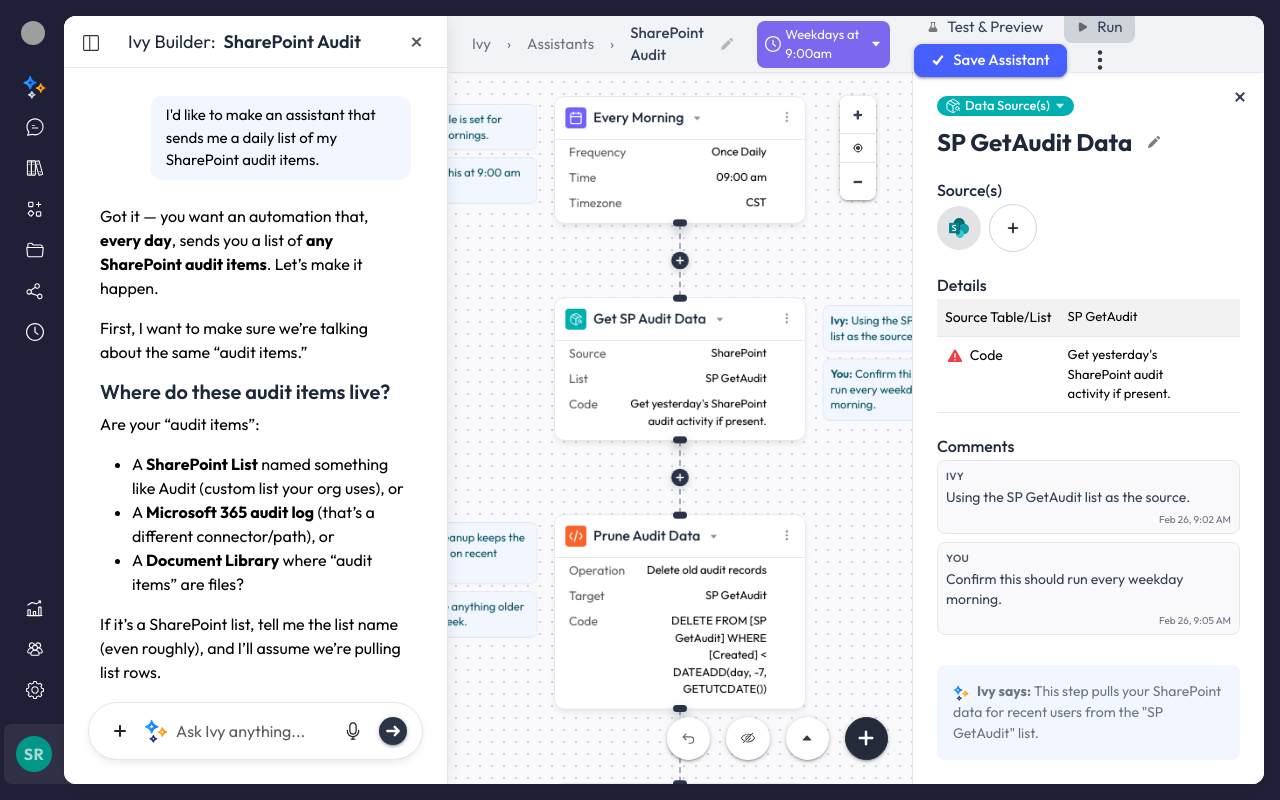
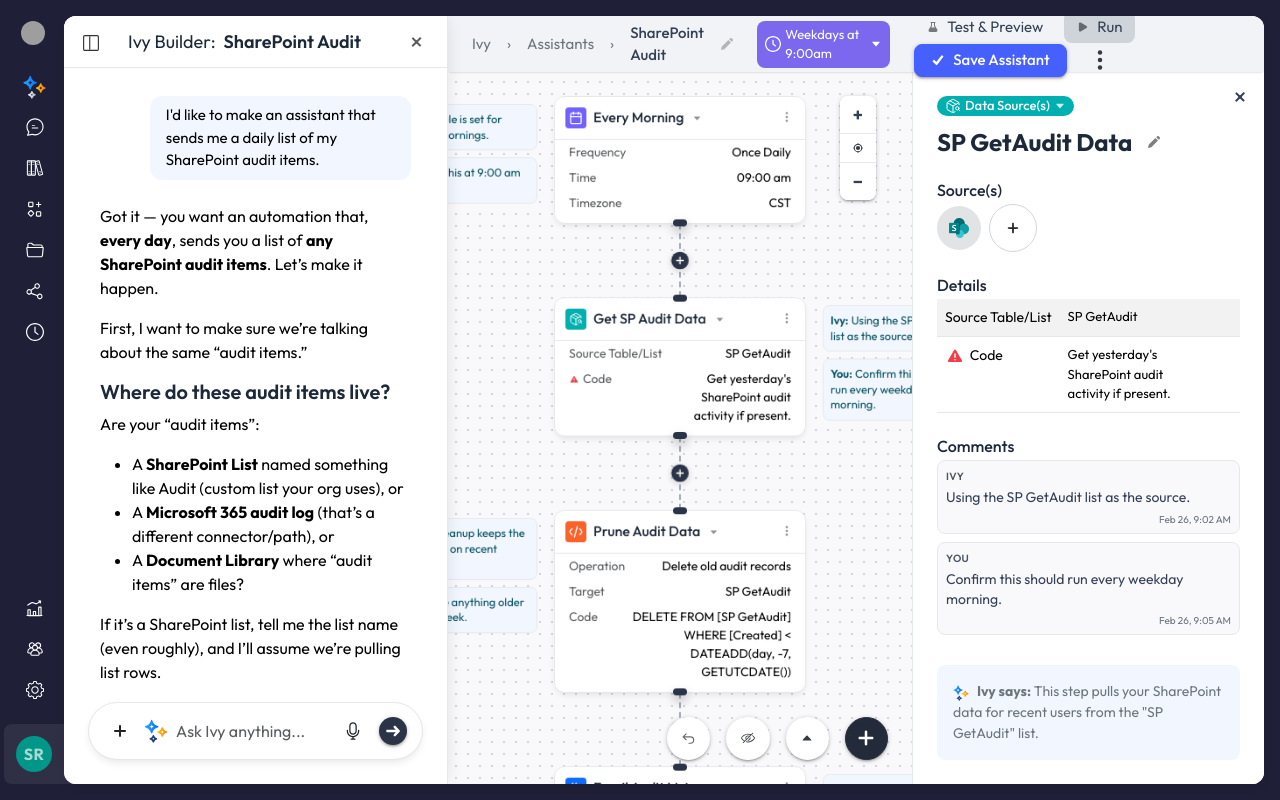
Before and after one commit to sdthornton/ivy-by-genuity, a Vue app: page /assistants in a window 1280 px wide. Built offline with nearby package versions, Linux system fonts and the light colour scheme; grey boxes are pictures that could not be loaded.

Commit message:
Before BIG change to include assistants index page.

```diff
--- a/src/components/assistants/AssistantBuilder.vue
+++ b/src/components/assistants/AssistantBuilder.vue
@@ -5,8 +5,7 @@
 import interact from "interactjs";
 import { onMounted, onBeforeUnmount, reactive, defineEmits, defineProps, watch, ref, nextTick, computed } from "vue";
 import StepOptionsDropdown from "../shared/StepOptionsDropdown.vue";
-import EditableDetailValue from "../shared/EditableDetailValue.vue";
-import { createBuilderNodeTemplates } from "./mockSteps";
+import { createBuilderNodeTemplates, isStepWarningVisible } from "./mockSteps";
 
 const emit = defineEmits(["toggleSidebar"]);
 
@@ -34,7 +33,7 @@
 const isPanning = ref(false);
 const isRecentering = ref(false);
 const isReorderingNodes = ref(false);
-const isDraggingStepNode = ref(false);
+const commentComposerInput = ref(null);
 const DEFAULT_ZOOM = 0.875;
 const zoomLevel = ref(DEFAULT_ZOOM);
 const ZOOM_STEP = 0.0625;
@@ -116,6 +115,11 @@
   reorderDrag.active && reorderDrag.moved ? reorderDrag.originLineKey : null
 ));
 
+const commentComposer = reactive({
+  nodeId: null,
+  text: "",
+});
+
 function findNodeById(id) {
   return nodes.find(n => String(n.id) === String(id));
 }
@@ -151,10 +155,82 @@
 
 function toggleEditorComments() {
   showEditorComments.value = !showEditorComments.value;
+  if (!showEditorComments.value) {
+    closeCommentComposer();
+  }
+}
+
+function formatStepDetailValue(value) {
+  const nextValue = String(value ?? "").trim();
+  return nextValue || "-";
+}
+
+function shouldShowStepRowWarning(node, row) {
+  return Boolean(row?.isCode && isStepWarningVisible(node.id, row.dataKey, row.showWarning));
 }
 
 function handleUndoClick() {
   // Placeholder until undo stack behavior is implemented.
+}
+
+function formatCommentStamp(date = new Date()) {
+  return new Intl.DateTimeFormat("en-US", {
+    month: "short",
+    day: "numeric",
+    hour: "numeric",
+    minute: "2-digit",
+  }).format(date);
+}
+
+function openCommentComposer(nodeId) {
+  commentComposer.nodeId = String(nodeId);
+  commentComposer.text = "";
+
+  nextTick(() => {
+    commentComposerInput.value?.focus();
+  });
+}
+
+function closeCommentComposer() {
+  commentComposer.nodeId = null;
+  commentComposer.text = "";
+}
+
+function updateCommentComposerText(event) {
+  commentComposer.text = event.target.value;
+}
+
+function saveComment(nodeId) {
+  const node = findNodeById(nodeId);
+  const nextBody = commentComposer.text.trim();
+  if (!node || !nextBody) {
+    return;
+  }
+
+  if (!Array.isArray(node.comments)) {
+    node.comments = [];
+  }
+
+  node.comments.push({
+    author: "You",
+    body: nextBody,
+    stamp: formatCommentStamp(),
+  });
+
+  closeCommentComposer();
+}
+
+function handleCommentComposerKeydown(event, nodeId) {
+  if ((event.metaKey || event.ctrlKey) && event.key === "Enter") {
+    event.preventDefault();
+    saveComment(nodeId);
+    return;
+  }
+
+  if (event.key === "Escape") {
+    event.preventDefault();
+    closeCommentComposer();
+  }
 }
 
 function syncViewportSize() {
@@ -634,7 +710,14 @@
 }
 
 function startReorderDrag(event, nodeId, connectorKind) {
-  beginReorderDrag(event, nodeId, connectorKind, event.currentTarget);
+  const originConnection = getConnectionForConnector(nodeId, connectorKind);
+  const originLine = originConnection ? {
+    key: `${originConnection.sourceId}-${originConnection.targetId}`,
+    sourceId: originConnection.sourceId,
+    targetId: originConnection.targetId,
+  } : null;
+
+  beginReorderDrag(event, nodeId, connectorKind, event.currentTarget, originLine);
 }
 
 function startLineReorderDrag(event, line) {
@@ -756,7 +839,6 @@
     ignoreFrom: ".assistant-step-control, .assistant-step-connector",
     listeners: {
       start() {
-        isDraggingStepNode.value = true;
         hideConnectionHintTooltip();
         closeConnectionMenu();
       },
@@ -775,7 +857,6 @@
         scheduleConnectionLineUpdate();
       },
       end(event) {
-        isDraggingStepNode.value = false;
         const el = event.target;
         const node = findNodeById(el?.dataset?.stepId);
         if (!node) {
@@ -805,11 +886,12 @@
 const nodes = reactive([]);
 
 function cloneNodeTemplate(node, options = {}) {
-  const { shareData = false } = options;
+  const { shareData = false, shareComments = false } = options;
 
   return {
     ...node,
-    comments: (node.comments || []).map((comment) => ({ ...comment })),
+    comments: shareComments ? node.comments : (node.comments || []).map((comment) => ({ ...comment })),
+    rows: (node.rows || []).map((row) => ({ ...row })),
     data: shareData ? node.data : { ...node.data },
     detailsCollapsed: Boolean(node.detailsCollapsed),
     connections: [...(node.connections || [])],
@@ -883,7 +965,7 @@
     nodes.splice(0, nodes.length);
     initialNodeTemplates
       .slice(0, Math.max(0, newStep))
-      .forEach((template) => nodes.push(cloneNodeTemplate(template, { shareData: true })));
+      .forEach((template) => nodes.push(cloneNodeTemplate(template, { shareData: true, shareComments: true })));
 
     nextTick(() => scheduleConnectionLineUpdate());
   },
@@ -895,7 +977,6 @@
 onBeforeUnmount(() => {
   nodeInteraction?.unset();
   nodeInteraction = null;
-  isDraggingStepNode.value = false;
   document.removeEventListener("pointerdown", handleDocumentPointerDown);
   window.removeEventListener("keydown", handleWindowKeyDown);
   window.removeEventListener("resize", handleWindowResize);
@@ -963,7 +1044,6 @@
         </Teleport>
         <svg
           class="assistant-step-connections"
-          :class="{ 'assistant-step-connections--step-dragging': isDraggingStepNode }"
           :width="canvasSize.width"
           :height="canvasSize.height"
           overflow="visible"
@@ -1067,9 +1147,13 @@
             @click="toggleSidebar(node.id)"
           >
           <div
-            v-if="showEditorComments && node.comments?.length"
-            class="assistant-step-comments"
-            :class="nodeIndex % 2 === 0 ? 'assistant-step-comments--left' : 'assistant-step-comments--right'"
+            v-if="showEditorComments"
+            class="assistant-step-comments assistant-step-control"
+            :class="[
+              nodeIndex % 2 === 0 ? 'assistant-step-comments--left' : 'assistant-step-comments--right',
+              { 'assistant-step-comments--composer-open': commentComposer.nodeId === String(node.id) },
+            ]"
+            @click.stop
           >
             <div
               v-for="(comment, commentIndex) in node.comments"
@@ -1086,6 +1170,50 @@
                 Step {{ nodeIndex + 1 }}<template v-if="comment.stamp"> &bull; {{ comment.stamp }}</template>
               </div>
             </div>
+            <div
+              v-if="commentComposer.nodeId === String(node.id)"
+              class="assistant-step-comment-item assistant-step-comment-item--composer"
+            >
+              <div class="assistant-step-comment-compose bg-white border rounded-sm p-2 assistant-step-control">
+                <textarea
+                  ref="commentComposerInput"
+                  class="assistant-step-comment-compose__input form-control form-control-sm true-small assistant-step-control"
+                  rows="3"
+                  placeholder="Add a comment"
+                  :value="commentComposer.text"
+                  @click.stop
+                  @input="updateCommentComposerText"
+                  @keydown="handleCommentComposerKeydown($event, node.id)"
+                />
+                <div class="d-flex justify-content-end gap-1 mt-2">
+                  <button
+                    type="button"
+                    class="btn btn-sm btn-white border rounded-sm true-small assistant-step-control"
+                    @click.stop="closeCommentComposer"
+                  >
+                    Cancel
+                  </button>
+                  <button
+                    type="button"
+                    class="btn btn-sm bg-dark text-white rounded-sm true-small assistant-step-control"
+                    :disabled="!commentComposer.text.trim()"
+                    @click.stop="saveComment(node.id)"
+                  >
+                    Add
+                  </button>
+                </div>
+              </div>
+            </div>
+            <button
+              v-if="commentComposer.nodeId !== String(node.id)"
+              type="button"
+              class="assistant-step-comment-add assistant-step-control d-flex align-items-center justify-content-center"
+              :class="{ 'assistant-step-comment-add--centered': node.comments?.length }"
+              aria-label="Add comment"
+              @click.stop="openCommentComposer(node.id)"
+            >
+              <img src="../../assets/comment.svg" width="13" height="13" class="d-block opacity-50">
+            </button>
           </div>
           <div
             class="assistant-step-connector assistant-step-connector--top assistant-step-control"
@@ -1167,14 +1295,25 @@
 	              <table class="w-100 table table-borderless table-sm mb-0">
                 <tbody>
                   <tr
-                    v-for="(value, key) in node.data"
-                    :key="key"
+                    v-for="row in node.rows"
+                    :key="row.key"
                   >
                     <td class="text-muted text-capitalize assistant-step-detail__key">
-                      {{ key }}
+                      <span class="assistant-step-detail__key-label">
+                        <img
+                          v-if="shouldShowStepRowWarning(node, row)"
+                          src="../../assets/warning.svg"
+                          width="12"
+                          height="12"
+                          class="assistant-step-detail__warning"
+                          title="Ivy: It looks like this code won't run as intended."
+                          alt=""
+                        >
+                        <span>{{ row.key }}</span>
+                      </span>
                     </td>
                     <td class="text-end assistant-step-detail__val">
-                      <EditableDetailValue v-model="node.data[key]" />
+                      {{ formatStepDetailValue(node.data[row.dataKey]) }}
                     </td>
                   </tr>
                 </tbody>
@@ -1401,13 +1540,6 @@
   z-index: 1;
 }
 
-.assistant-step-connections--step-dragging .assistant-step-connection-line,
-.assistant-step-connections--step-dragging .assistant-step-connection-hover-band,
-.assistant-step-connections--step-dragging .assistant-step-connection-hit-area {
-  opacity: 0;
-  pointer-events: none;
-}
-
 .assistant-step-reorder-overlay {
   inset: 0;
   overflow: visible;
@@ -1659,6 +1791,17 @@
   word-break: normal;
 }
 
+.assistant-step-detail__key-label {
+  align-items: center;
+  display: inline-flex;
+  gap: 0.25rem;
+}
+
+.assistant-step-detail__warning {
+  display: block;
+  flex: 0 0 auto;
+}
+
 .assistant-step-detail__val {
   overflow-wrap: break-word;
   vertical-align: top;
@@ -1667,29 +1810,45 @@
 }
 
 .assistant-step-comments {
+  box-sizing: content-box;
   display: flex;
   flex-direction: column;
   gap: 0.5rem;
+  min-height: 1.25rem;
   max-width: 11rem;
   position: absolute;
   top: 0.5rem;
   width: 11rem;
+  z-index: 3;
 }
 
 .assistant-step-comments--left {
-  right: calc(100% + 1.25rem);
+  align-items: flex-end;
+  padding-right: 1.25rem;
+  right: 100%;
 }
 
 .assistant-step-comments--right {
-  left: calc(100% + 1.25rem);
+  align-items: flex-start;
+  left: 100%;
+  padding-left: 1.25rem;
 }
 
 .assistant-step-comment-item {
   position: relative;
+  width: 100%;
 }
 
 .assistant-step-comment-box {
   pointer-events: auto;
+}
+
+.assistant-step-comment-compose {
+  pointer-events: auto;
+}
+
+.assistant-step-comment-compose__input {
+  resize: none;
 }
 
 .assistant-step-comment-box__author {
@@ -1722,6 +1881,35 @@
 .assistant-step-comments--right .assistant-step-comment-box__meta {
   left: calc(100% + 0.45rem);
   text-align: left;
+}
+
+.assistant-step-comment-add {
+  background-color: #fff;
+  border: 1px solid var(--bs-gray-300);
+  border-radius: 999px;
+  box-shadow: 0 2px 8px rgba(0, 0, 0, 0.18);
+  height: 1.5rem;
+  opacity: 0;
+  padding: 0;
+  pointer-events: none;
+  transition: opacity 120ms ease-in-out, background-color 120ms ease-in-out;
+  width: 1.5rem;
+}
+
+.assistant-step-comment-add:hover {
+  background-color: var(--bs-light);
+}
+
+.assistant-step-comment-add--centered {
+  align-self: center;
+}
+
+.assistant-step:hover .assistant-step-comment-add,
+.assistant-step-comments:hover .assistant-step-comment-add,
+.assistant-step-comments--composer-open .assistant-step-comment-add,
+.assistant-step-comment-add--visible {
+  opacity: 1;
+  pointer-events: auto;
 }
 
 .builder-zoom {
--- a/src/components/assistants/mockSteps.js
+++ b/src/components/assistants/mockSteps.js
@@ -226,10 +226,69 @@
   }, {}),
 );
 
+const sharedStepComments = reactive(
+  stepDefinitions.reduce((acc, step) => {
+    acc[step.id] = cloneComments(step.comments);
+    return acc;
+  }, {}),
+);
+
+const sharedStepWarnings = reactive(
+  stepDefinitions.reduce((acc, step) => {
+    acc[step.id] = step.rows.reduce((rowAcc, row) => {
+      if (row.dataKey) {
+        rowAcc[row.dataKey] = Boolean(row.showWarning);
+      }
+      return rowAcc;
+    }, {});
+    return acc;
+  }, {}),
+);
+
 export const MOCK_STEP_COUNT = stepDefinitions.length;
 
 export function getSharedStepData(stepId) {
   return sharedStepData[stepId] || null;
+}
+
+export function getSharedStepComments(stepId) {
+  return sharedStepComments[stepId] || [];
+}
+
+export function isStepWarningVisible(stepId, dataKey, fallback = false) {
+  if (!dataKey) {
+    return false;
+  }
+
+  const warningState = sharedStepWarnings[stepId];
+  if (warningState && dataKey in warningState) {
+    return Boolean(warningState[dataKey]);
+  }
+
+  return Boolean(fallback);
+}
+
+export function setStepWarningVisible(stepId, dataKey, visible) {
+  if (!dataKey) {
+    return;
+  }
+
+  if (!sharedStepWarnings[stepId]) {
+    sharedStepWarnings[stepId] = reactive({});
+  }
+
+  sharedStepWarnings[stepId][dataKey] = Boolean(visible);
+}
+
+export function applyStepWarningFix(stepId, dataKey) {
+  const stepData = getSharedStepData(stepId);
+  if (!stepData || dataKey !== "code") {
+    return false;
+  }
+
+  stepData.code = "SELECT [User], [AuditValue] FROM [SP GetAudit] WHERE [User] IS NOT NULL AND [AuditValue] >= DATEADD(day, -1, GETUTCDATE())";
+  setStepWarningVisible(stepId, dataKey, false);
+  return true;
 }
 
 export function getSidebarStep(stepId) {
@@ -245,7 +304,7 @@
     sources: cloneSources(step.sources),
     rows: cloneRows(step.rows),
     data: getSharedStepData(step.id),
-    comments: cloneComments(step.comments),
+    comments: getSharedStepComments(step.id),
     ivySays: step.ivySays,
   };
 }
@@ -256,7 +315,8 @@
     type: step.type,
     typeMeta: getStepTypeMeta(step.type),
     title: step.builderTitle || step.title,
-    comments: cloneComments(step.comments),
+    comments: getSharedStepComments(step.id),
+    rows: cloneRows(step.rows),
     data: getSharedStepData(step.id),
     detailsCollapsed: step.detailsCollapsed,
     connections: [...step.connections],
--- a/src/components/assistants/step2Info.vue
+++ b/src/components/assistants/step2Info.vue
@@ -2,7 +2,7 @@
 import { ref, computed } from "vue";
 import StepOptionsDropdown from "../shared/StepOptionsDropdown.vue";
 import EditableDetailValue from "../shared/EditableDetailValue.vue";
-import { sourceOptions, getSidebarStep, getSharedStepData } from "./mockSteps";
+import { sourceOptions, getSidebarStep, getSharedStepData, isStepWarningVisible, setStepWarningVisible, applyStepWarningFix } from "./mockSteps";
 
 const props = defineProps({
   selectedStepId: {
@@ -13,20 +13,18 @@
 
 const emit = defineEmits(["close"]);
 
-const showQueryWarning = ref(true);
 const sourceSearch = ref("");
 const activeStep = computed(() => getSidebarStep(props.selectedStepId));
 
 const ignoreQueryWarning = () => {
-  showQueryWarning.value = false;
+  setStepWarningVisible(activeStep.value.id, "code", false);
 };
 
 const fixQueryWarning = () => {
-  const stepData = getSharedStepData(2);
+  const stepData = getSharedStepData(activeStep.value.id);
   if (stepData) {
-    stepData.code = "SELECT [User], [AuditValue] FROM [SP GetAudit] WHERE [User] IS NOT NULL AND [AuditValue] >= DATEADD(day, -1, GETUTCDATE())";
+    applyStepWarningFix(activeStep.value.id, "code");
   }
-  showQueryWarning.value = false;
 };
 </script>
 
@@ -115,7 +113,7 @@
               >
                 <td class="query-key-cell">
                   <span class="query-key-label">
-                    <span v-if="row.isCode && row.showWarning && showQueryWarning" class="query-warning-wrap">
+                    <span v-if="row.isCode && isStepWarningVisible(activeStep.id, row.dataKey, row.showWarning)" class="query-warning-wrap">
                       <button
                         type="button"
                         class="query-warning-trigger"
```
